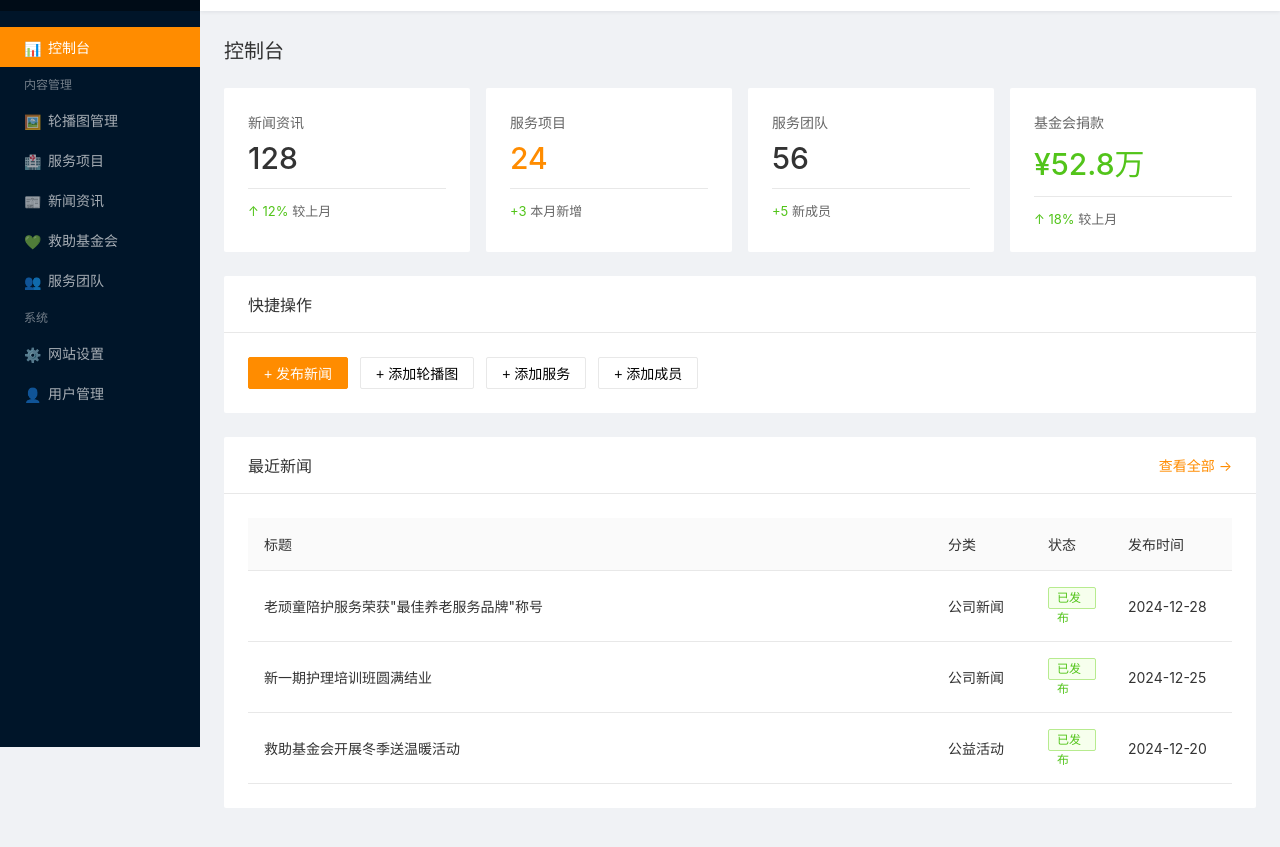
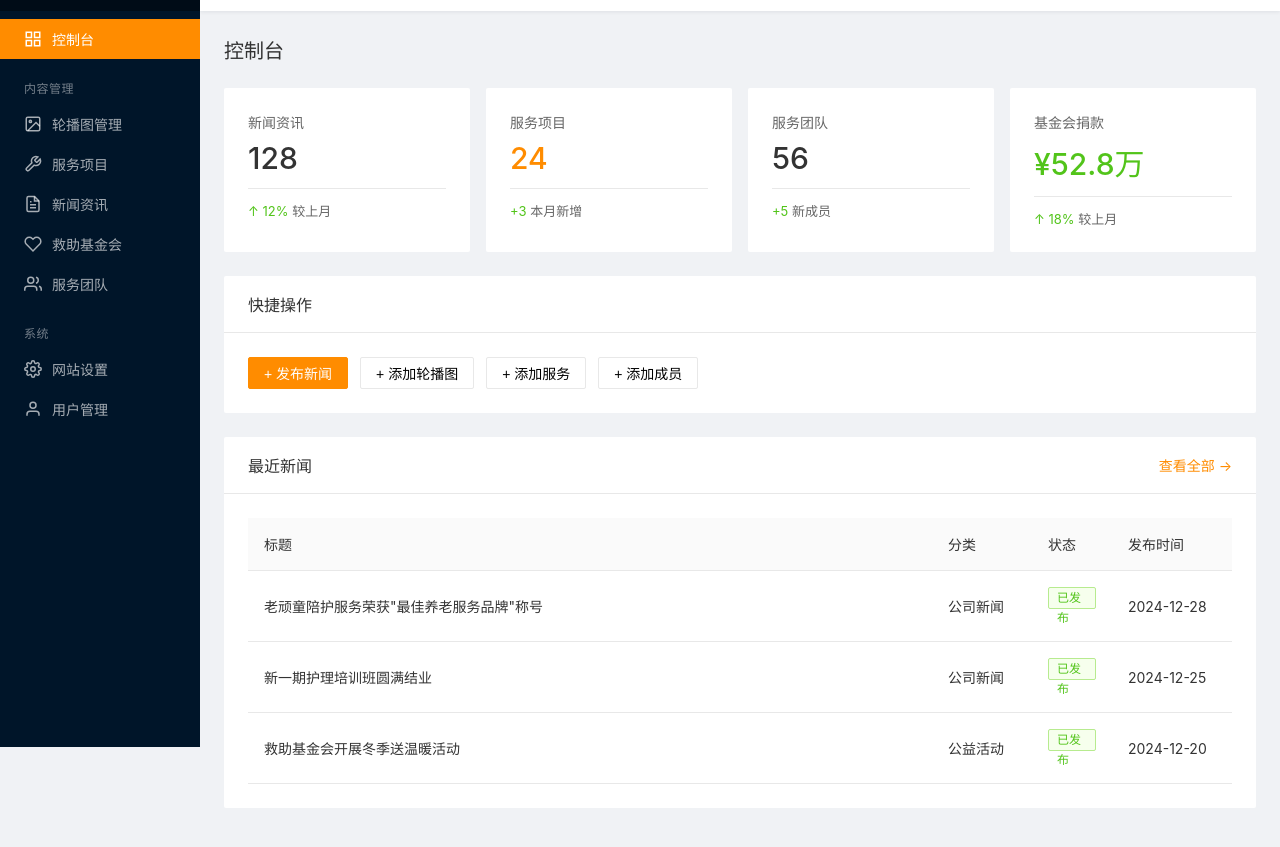
Before and after one commit to hwc2357300448/laowantong-website, a plain HTML site: page admin.html in a window 1280 px wide. Shown: the part 53-900 px from the top of the page. Drawn offline with Linux system fonts and the light colour scheme.

Commit message:
style: 优化导航栏图标样式
- 将emoji图标替换为统一的SVG线条图标
- 优化菜单图标尺寸和对齐方式
- 调整菜单分组标题样式
- 整体视觉风格更加专业统一

```diff
--- a/admin.html
+++ b/admin.html
@@ -65,13 +65,7 @@
             font-weight: 600;
         }
 
-        .menu { list-style: none; padding: 16px 0; }
-
-        .menu-group {
-            padding: 8px 24px;
-            font-size: 12px;
-            color: rgba(255,255,255,0.45);
-        }
+        .menu { list-style: none; padding: 8px 0; }
 
         .menu-item > a {
             display: flex;
@@ -94,9 +88,26 @@
         }
 
         .menu-item .icon {
-            width: 14px;
-            height: 14px;
+            width: 18px;
+            height: 18px;
             margin-right: 10px;
+            flex-shrink: 0;
+        }
+
+        .menu-item svg.icon {
+            stroke: currentColor;
+        }
+
+        .menu-item.active .icon {
+            opacity: 1;
+        }
+
+        .menu-group {
+            padding: 20px 24px 8px;
+            font-size: 12px;
+            color: rgba(255,255,255,0.45);
+            text-transform: uppercase;
+            letter-spacing: 0.5px;
         }
 
         /* 主内容 */
@@ -696,51 +707,51 @@
             <ul class="menu">
                 <li class="menu-item active" data-page="dashboard">
                     <a onclick="showPage('dashboard')">
-                        <span class="icon">📊</span>
+                        <svg class="icon" viewBox="0 0 24 24" fill="none" stroke="currentColor" stroke-width="2"><rect x="3" y="3" width="7" height="7"/><rect x="14" y="3" width="7" height="7"/><rect x="14" y="14" width="7" height="7"/><rect x="3" y="14" width="7" height="7"/></svg>
                         控制台
                     </a>
                 </li>
                 <li class="menu-group">内容管理</li>
                 <li class="menu-item" data-page="banner">
                     <a onclick="showPage('banner')">
-                        <span class="icon">🖼️</span>
+                        <svg class="icon" viewBox="0 0 24 24" fill="none" stroke="currentColor" stroke-width="2"><rect x="3" y="3" width="18" height="18" rx="2"/><circle cx="8.5" cy="8.5" r="1.5"/><path d="M21 15l-5-5L5 21"/></svg>
                         轮播图管理
                     </a>
                 </li>
                 <li class="menu-item" data-page="service">
                     <a onclick="showPage('service')">
-                        <span class="icon">🏥</span>
+                        <svg class="icon" viewBox="0 0 24 24" fill="none" stroke="currentColor" stroke-width="2"><path d="M14.7 6.3a1 1 0 0 0 0 1.4l1.6 1.6a1 1 0 0 0 1.4 0l3.77-3.77a6 6 0 0 1-7.94 7.94l-6.91 6.91a2.12 2.12 0 0 1-3-3l6.91-6.91a6 6 0 0 1 7.94-7.94l-3.76 3.76z"/></svg>
                         服务项目
                     </a>
                 </li>
                 <li class="menu-item" data-page="news">
                     <a onclick="showPage('news')">
-                        <span class="icon">📰</span>
+                        <svg class="icon" viewBox="0 0 24 24" fill="none" stroke="currentColor" stroke-width="2"><path d="M14 2H6a2 2 0 0 0-2 2v16a2 2 0 0 0 2 2h12a2 2 0 0 0 2-2V8z"/><path d="M14 2v6h6"/><path d="M16 13H8"/><path d="M16 17H8"/><path d="M10 9H8"/></svg>
                         新闻资讯
                     </a>
                 </li>
                 <li class="menu-item" data-page="foundation">
                     <a onclick="showPage('foundation')">
-                        <span class="icon">💚</span>
+                        <svg class="icon" viewBox="0 0 24 24" fill="none" stroke="currentColor" stroke-width="2"><path d="M20.84 4.61a5.5 5.5 0 0 0-7.78 0L12 5.67l-1.06-1.06a5.5 5.5 0 0 0-7.78 7.78l1.06 1.06L12 21.23l7.78-7.78 1.06-1.06a5.5 5.5 0 0 0 0-7.78z"/></svg>
                         救助基金会
                     </a>
                 </li>
                 <li class="menu-item" data-page="team">
                     <a onclick="showPage('team')">
-                        <span class="icon">👥</span>
+                        <svg class="icon" viewBox="0 0 24 24" fill="none" stroke="currentColor" stroke-width="2"><path d="M17 21v-2a4 4 0 0 0-4-4H5a4 4 0 0 0-4 4v2"/><circle cx="9" cy="7" r="4"/><path d="M23 21v-2a4 4 0 0 0-3-3.87"/><path d="M16 3.13a4 4 0 0 1 0 7.75"/></svg>
                         服务团队
                     </a>
                 </li>
                 <li class="menu-group">系统</li>
                 <li class="menu-item" data-page="settings">
                     <a onclick="showPage('settings')">
-                        <span class="icon">⚙️</span>
+                        <svg class="icon" viewBox="0 0 24 24" fill="none" stroke="currentColor" stroke-width="2"><circle cx="12" cy="12" r="3"/><path d="M19.4 15a1.65 1.65 0 0 0 .33 1.82l.06.06a2 2 0 0 1 0 2.83 2 2 0 0 1-2.83 0l-.06-.06a1.65 1.65 0 0 0-1.82-.33 1.65 1.65 0 0 0-1 1.51V21a2 2 0 0 1-2 2 2 2 0 0 1-2-2v-.09A1.65 1.65 0 0 0 9 19.4a1.65 1.65 0 0 0-1.82.33l-.06.06a2 2 0 0 1-2.83 0 2 2 0 0 1 0-2.83l.06-.06a1.65 1.65 0 0 0 .33-1.82 1.65 1.65 0 0 0-1.51-1H3a2 2 0 0 1-2-2 2 2 0 0 1 2-2h.09A1.65 1.65 0 0 0 4.6 9a1.65 1.65 0 0 0-.33-1.82l-.06-.06a2 2 0 0 1 0-2.83 2 2 0 0 1 2.83 0l.06.06a1.65 1.65 0 0 0 1.82.33H9a1.65 1.65 0 0 0 1-1.51V3a2 2 0 0 1 2-2 2 2 0 0 1 2 2v.09a1.65 1.65 0 0 0 1 1.51 1.65 1.65 0 0 0 1.82-.33l.06-.06a2 2 0 0 1 2.83 0 2 2 0 0 1 0 2.83l-.06.06a1.65 1.65 0 0 0-.33 1.82V9a1.65 1.65 0 0 0 1.51 1H21a2 2 0 0 1 2 2 2 2 0 0 1-2 2h-.09a1.65 1.65 0 0 0-1.51 1z"/></svg>
                         网站设置
                     </a>
                 </li>
                 <li class="menu-item" data-page="user">
                     <a onclick="showPage('user')">
-                        <span class="icon">👤</span>
+                        <svg class="icon" viewBox="0 0 24 24" fill="none" stroke="currentColor" stroke-width="2"><path d="M20 21v-2a4 4 0 0 0-4-4H8a4 4 0 0 0-4 4v2"/><circle cx="12" cy="7" r="4"/></svg>
                         用户管理
                     </a>
                 </li>
```
